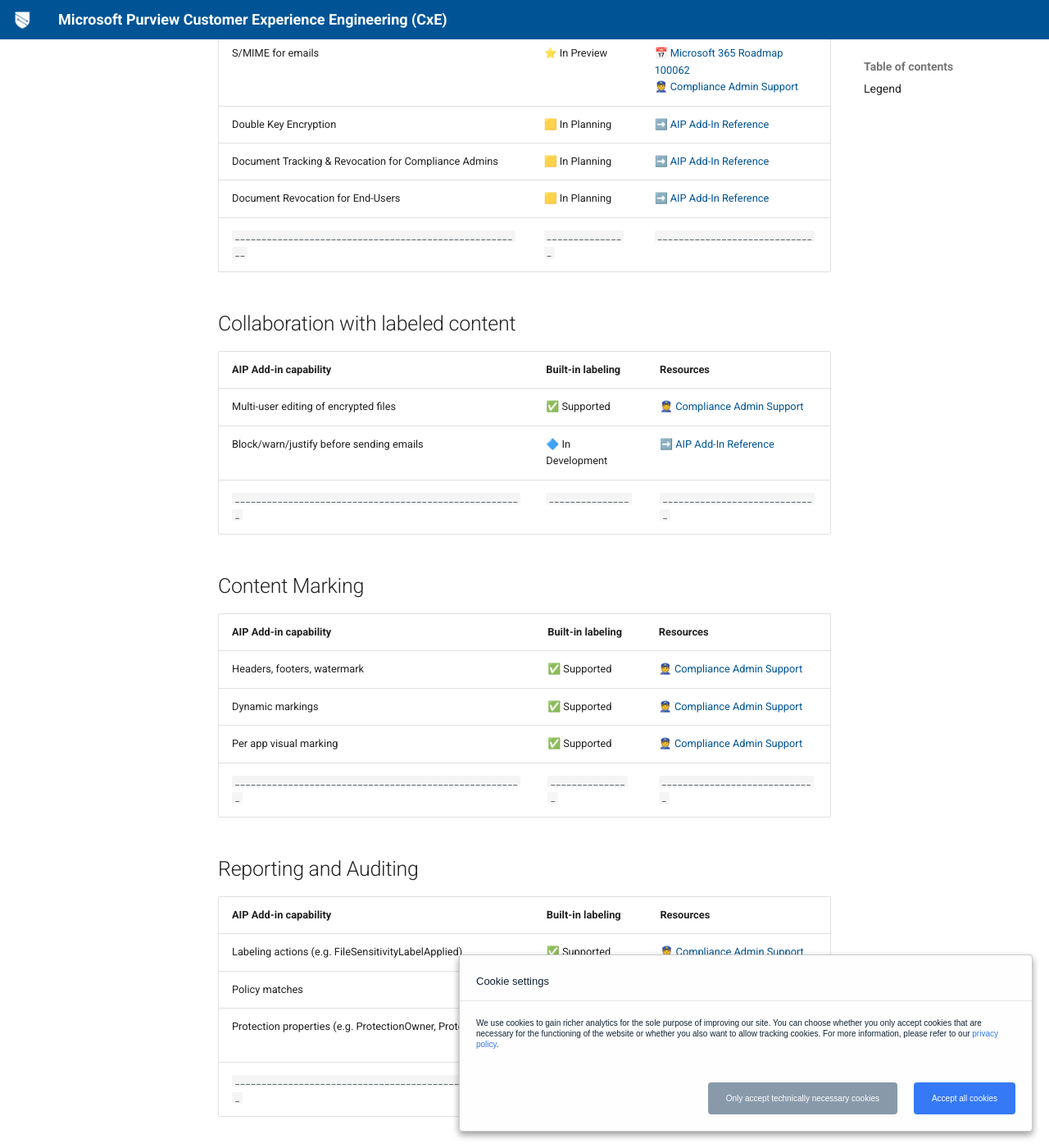
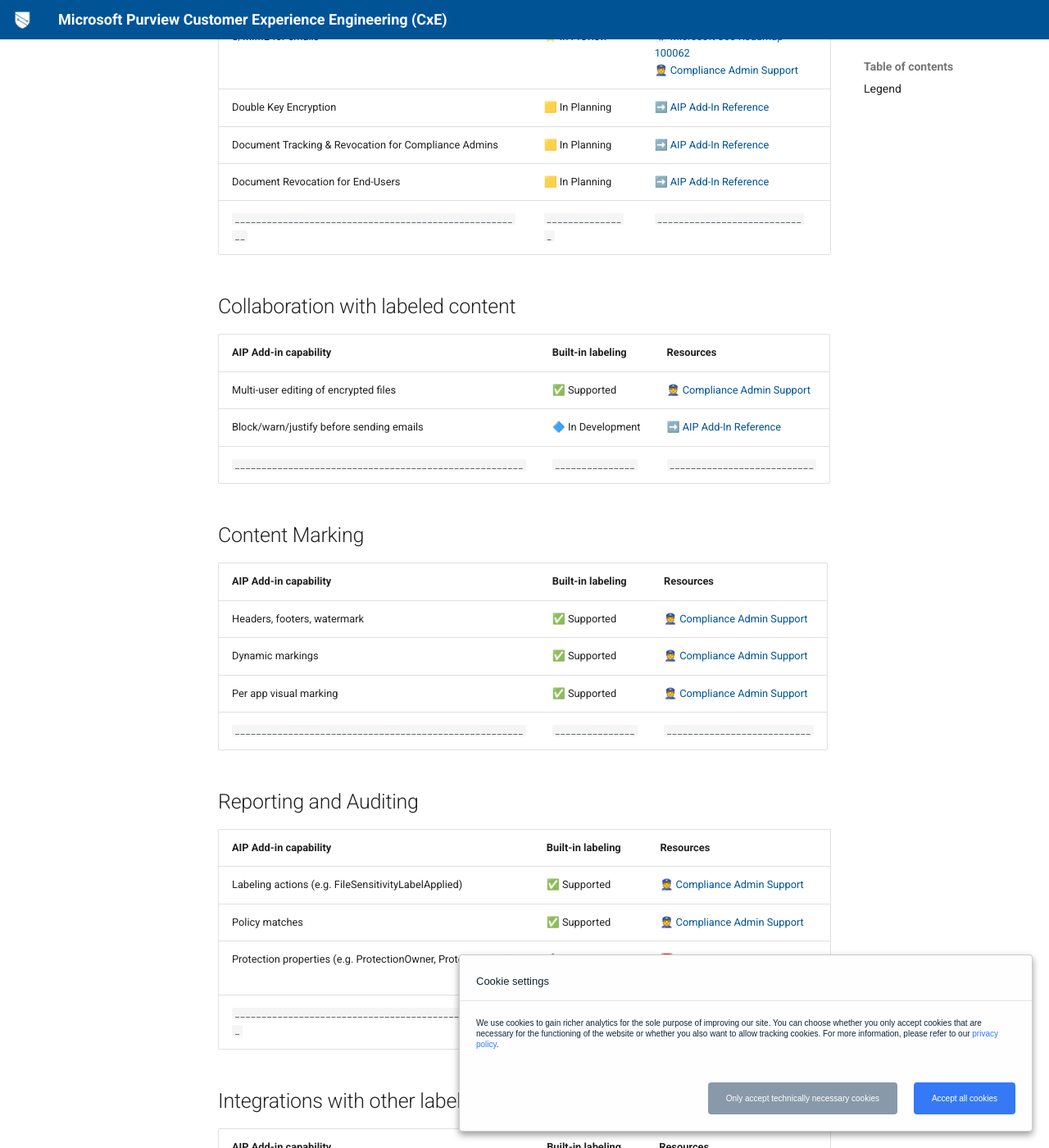
Before and after one commit to microsoft/ComplianceCxE, an MkDocs documentation site: the page built from docs/playbooks/AIP2MIP/CompareAIP2MIP.md, in a window 1280 px wide and 1400 px high, scrolled down 3444 px. Shown: the whole window at 82% size. Built offline with MkDocs 1.6.1 and Material for MkDocs 9.7.7, drawn with Linux system fonts in a browser that asks for light colours; some of the changed text lies outside the part shown.

```diff
--- a/docs/playbooks/AIP2MIP/CompareAIP2MIP.md
+++ b/docs/playbooks/AIP2MIP/CompareAIP2MIP.md
@@ -26,7 +26,7 @@ Review the list of scenarios and their availability in built-in labeling below.
 | Labeling for legacy Office files in Microsoft Office 97-2003 format (e.g. doc) | 🟣 AIP PowerShell | [➡️ Learn more](https://learn.microsoft.com/en-us/microsoft-365/compliance/sensitivity-labels-office-apps?view=o365-worldwide#office-file-types-supported)  |
 | Labeling for non-Office files from Office apps (e.g. csv)| 🟣 AIP PowerShell | [➡️ Learn more](https://learn.microsoft.com/en-us/microsoft-365/compliance/sensitivity-labels-office-apps?view=o365-worldwide#office-file-types-supported)  |
 | Support for labeling using Office perpetual | ⚫ Not Planned | [➡️ Learn more](https://learn.microsoft.com/en-us/microsoft-365/compliance/sensitivity-labels-office-apps#labeling-client-for-desktop-apps) |
-| `______________________________________________________` | `_______________` | `_____________________________` |
+| `______________________________________________________` | `_______________` | `___________________________` |
 
 
 ## Labeling User Experience
@@ -37,7 +37,7 @@ Review the list of scenarios and their availability in built-in labeling below.
 | Multilanguage label names and descriptions | ✅ Supported | [👮 Compliance Admin Support](https://learn.microsoft.com/en-us/microsoft-365/compliance/create-sensitivity-labels) |
 | Sensitivity bar | ⭐ In Preview | [📅 Microsoft 365 Roadmap 88517](https://www.microsoft.com/en-us/microsoft-365/roadmap?filters=&searchterms=88517)<br>[📣 Office Insiders Blog](https://insider.office.com/en-us/blog/sensitivity-bar-in-office-for-windows) <br>[👮 Compliance Admin Support](https://learn.microsoft.com/en-us/microsoft-365/compliance/sensitivity-labels-office-apps?view=o365-worldwide#sensitivity-bar)<br>[🧑‍💻 End-User Support](https://support.microsoft.com/en-us/office/apply-sensitivity-labels-to-your-files-and-email-in-office-2f96e7cd-d5a4-403b-8bd7-4cc636bae0f9) |
 | Label Colors | ⭐ In Preview | [📅 Microsoft 365 Roadmap 93217](https://www.microsoft.com/en-us/microsoft-365/roadmap?filters=&searchterms=93217) |
-| `______________________________________________________` | `_______________` | `_____________________________` |
+| `______________________________________________________` | `_______________` | `___________________________` |
 
 ## Labeling Enforcement
 
@@ -48,7 +48,7 @@ Review the list of scenarios and their availability in built-in labeling below.
 | Mandatory labeling:<br>- Separate setting for email | ✅ Supported | [👮 Compliance Admin Support](https://learn.microsoft.com/en-us/microsoft-365/compliance/sensitivity-labels-office-apps?view=o365-worldwide#outlook-specific-options-for-default-label-and-mandatory-labeling) |
 | Downgrade Justification | ✅ Supported | [👮 Compliance Admin Support](https://learn.microsoft.com/en-us/microsoft-365/compliance/sensitivity-labels?view=o365-worldwide#what-label-policies-can-do)<br>[🧑‍💻 End-User Support](https://support.microsoft.com/en-us/office/apply-sensitivity-labels-to-your-files-and-email-in-office-2f96e7cd-d5a4-403b-8bd7-4cc636bae0f9) |
 | Mandatory labeling:<br>- Postpone enforcement until save | 🟨 In Planning | [➡️ AIP Add-in Reference](https://learn.microsoft.com/en-us/azure/information-protection/rms-client/clientv2-admin-guide-customizations#remove-not-now-for-documents-when-you-use-mandatory-labeling) |
-| `______________________________________________________` | `_______________` | `_____________________________` |
+| `______________________________________________________` | `_______________` | `___________________________` |
 
 
 ## Labeling Automation
@@ -60,7 +60,7 @@ Review the list of scenarios and their availability in built-in labeling below.
 | Automatic or recommended labeling:<br>- Label files and emails based on detecting sensitive information types | ✅ Supported | [👮 Compliance Admin Support](https://learn.microsoft.com/en-us/microsoft-365/compliance/apply-sensitivity-label-automatically?view=o365-worldwide) |
 | Automatic or recommended labeling:<br>- Label emails from the highest sensitivity of their attachment | 🔷 In Development | [➡️ AIP Add-in Reference](https://learn.microsoft.com/en-us/azure/information-protection/rms-client/clientv2-admin-guide-customizations#for-email-messages-with-attachments-apply-a-label-that-matches-the-highest-classification-of-those-attachments) |
 | Default Labeling:<br>- Apply default sublabel instead of parent | 🟨 In Planning | [➡️ AIP Add-in Reference](https://learn.microsoft.com/en-us/azure/information-protection/rms-client/clientv2-admin-guide-customizations#specify-a-default-sublabel-for-a-parent-label) |
-| `______________________________________________________` | `_______________` | `_____________________________` |
+| `______________________________________________________` | `_______________` | `___________________________` |
 
 
 ## Encryption as an outcome for labeling
@@ -75,7 +75,7 @@ Review the list of scenarios and their availability in built-in labeling below.
 | Double Key Encryption | 🟨 In Planning | [➡️ AIP Add-In Reference](https://learn.microsoft.com/en-us/microsoft-365/compliance/double-key-encryption-overview?view=o365-worldwide#can-i-use-double-key-encryption-with-microsoft-office-built-in-sensitivity-labeling) |
 | Document Tracking & Revocation for Compliance Admins | 🟨 In Planning | [➡️ AIP Add-In Reference](https://learn.microsoft.com/en-us/azure/information-protection/rms-client/track-and-revoke-admin) |
 | Document Revocation for End-Users | 🟨 In Planning | [➡️ AIP Add-In Reference](https://learn.microsoft.com/en-us/azure/information-protection/rms-client/revoke-access-user#revoke-access-from-microsoft-office-apps) |
-| `______________________________________________________` | `_______________` | `_____________________________` |
+| `______________________________________________________` | `_______________` | `___________________________` |
 
 ## Collaboration with labeled content
 
@@ -83,7 +83,7 @@ Review the list of scenarios and their availability in built-in labeling below.
 |:-----|:-----|:-----|
 | Multi-user editing of encrypted files | ✅ Supported | [👮 Compliance Admin Support](https://learn.microsoft.com/en-us/microsoft-365/compliance/sensitivity-labels-coauthoring) |
 | Block/warn/justify before sending emails | 🔷 In Development | [➡️ AIP Add-In Reference](https://learn.microsoft.com/en-us/azure/information-protection/rms-client/clientv2-admin-guide-customizations#implement-pop-up-messages-in-outlook-that-warn-justify-or-block-emails-being-sent) |
-| `______________________________________________________` | `_______________` | `_____________________________` |
+| `______________________________________________________` | `_______________` | `___________________________` |
 
 ## Content Marking
 
@@ -92,7 +92,7 @@ Review the list of scenarios and their availability in built-in labeling below.
 | Headers, footers, watermark | ✅ Supported | [👮 Compliance Admin Support](https://learn.microsoft.com/en-us/microsoft-365/compliance/sensitivity-labels?view=o365-worldwide#what-sensitivity-labels-can-do) |
 | Dynamic markings | ✅ Supported | [👮 Compliance Admin Support](https://learn.microsoft.com/en-us/microsoft-365/compliance/sensitivity-labels-office-apps?view=o365-worldwide#dynamic-markings-with-variables) |
 | Per app visual marking | ✅ Supported | [👮 Compliance Admin Support](https://learn.microsoft.com/en-us/microsoft-365/compliance/sensitivity-labels-office-apps?view=o365-worldwide#setting-different-visual-markings-for-word-excel-powerpoint-and-outlook) |
-| `______________________________________________________` | `_______________` | `_____________________________` |
+| `______________________________________________________` | `_______________` | `___________________________` |
 
 ## Reporting and Auditing
 
@@ -101,7 +101,7 @@ Review the list of scenarios and their availability in built-in labeling below.
 | Labeling actions (e.g. FileSensitivityLabelApplied) | ✅ Supported | [👮 Compliance Admin Support](https://learn.microsoft.com/en-us/microsoft-365/compliance/search-the-audit-log-in-security-and-compliance?view=o365-worldwide#sensitivity-label-activities) |
 | Policy matches  | ✅ Supported | [👮 Compliance Admin Support](https://learn.microsoft.com/en-us/microsoft-365/compliance/search-the-audit-log-in-security-and-compliance?view=o365-worldwide#sensitivity-label-activities) |
 | Protection properties (e.g. ProtectionOwner, ProtectionType) | 🔷 In Development | [📅 Microsoft 365 Roadmap 98135](https://www.microsoft.com/en-us/microsoft-365/roadmap?filters=&searchterms=98135) |
-| `______________________________________________________` | `_______________` | `_____________________________` |
+| `______________________________________________________` | `_______________` | `___________________________` |
 
 
 ## Integrations with other labeling solutions
@@ -124,7 +124,7 @@ Review the list of scenarios and their availability in built-in labeling below.
 | `DefaultSubLabelId`         | 🟨 In Planning | [➡️ AIP Addin-In Reference](https://learn.microsoft.com/en-us/azure/information-protection/rms-client/clientv2-admin-guide-customizations#specify-a-default-sublabel-for-a-parent-label) |
 | `labelByCustomProperties`   | 🟣 AIP PowerShell | [➡️ AIP Addin-In Reference](https://learn.microsoft.com/en-us/azure/information-protection/rms-client/clientv2-admin-guide-customizations#migrate-labels-from-secure-islands-and-other-labeling-solutions) |
 | `customPropertiesByLabel`  | 🟣 AIP PowerShell | [➡️ AIP Addin-In Reference](https://learn.microsoft.com/en-us/azure/information-protection/rms-client/clientv2-admin-guide-customizations#apply-a-custom-property-when-a-label-is-applied) |
-| `______________________________________________________` | `_______________` | `_____________________________` |
+| `______________________________________________________` | `_______________` | `___________________________` |
 
 
 ## Label Policy Advanced Settings
@@ -164,7 +164,7 @@ Review the list of scenarios and their availability in built-in labeling below.
 | `EnableLabelByMailHeader`                                       | ⚫ Not Planned | [➡️ AIP Addin-In Reference](https://learn.microsoft.com/en-us/azure/information-protection/rms-client/clientv2-admin-guide-customizations#migrate-labels-from-secure-islands-and-other-labeling-solutions) |
 | `EnableLabelBySharePointProperties`                             | ⚫ Not Planned | [➡️ AIP Addin-In Reference](https://learn.microsoft.com/en-us/azure/information-protection/rms-client/clientv2-admin-guide-customizations#migrate-labels-from-secure-islands-and-other-labeling-solutions) |
 | `EnableOutlookDistributionListExpansion`                        | ⚫ Not Planned | [➡️ AIP Addin-In Reference](https://learn.microsoft.com/en-us/azure/information-protection/rms-client/clientv2-admin-guide-customizations#expand-outlook-distribution-lists-when-searching-for-email-recipients) |
-| `______________________________________________________` | `_______________` | `_____________________________` |
+| `______________________________________________________` | `_______________` | `___________________________` |
 
 
 [^1]: `HideBarByDefault` is not needed with built-in labeling because the sensitivity bar is always visible without being obtrusive to end-users.
```
